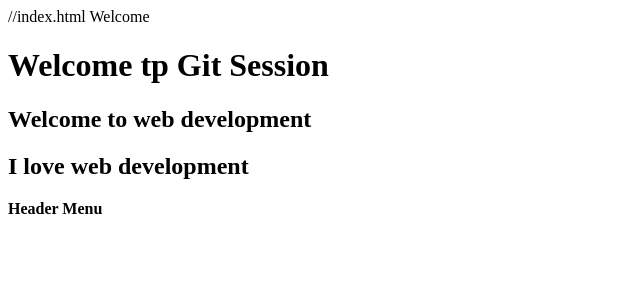
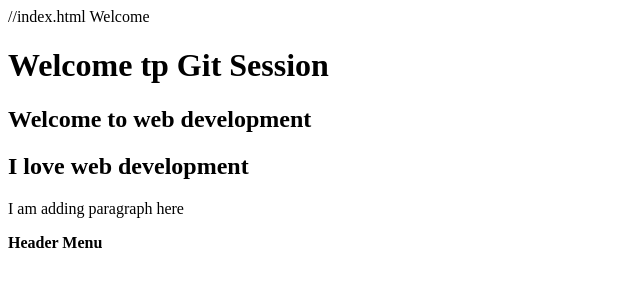
Before and after one commit to Darshita45/GitDemo, a plain HTML site: page index.html in a window 1280 px wide. Shown: the whole page, without its empty margins (0-640 px from the left). Drawn offline with Linux system fonts and the light colour scheme.

Commit message:
Added paragraph line

```diff
--- a/index.html
+++ b/index.html
@@ -5,6 +5,7 @@
 <h1> Welcome tp Git Session </h1>
 <h2> Welcome to web development </h2>
 <h2> I love web development </h2>
+<p> I am adding paragraph here </p>
 <b> Header Menu </b>
 </body>
 </html>
```
